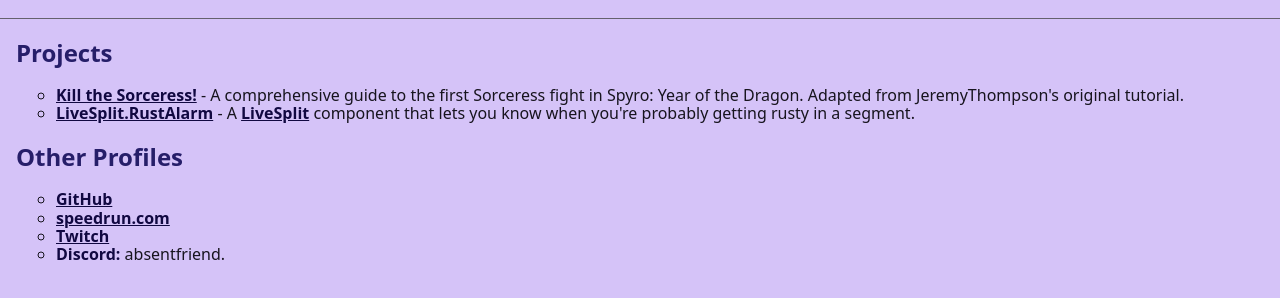
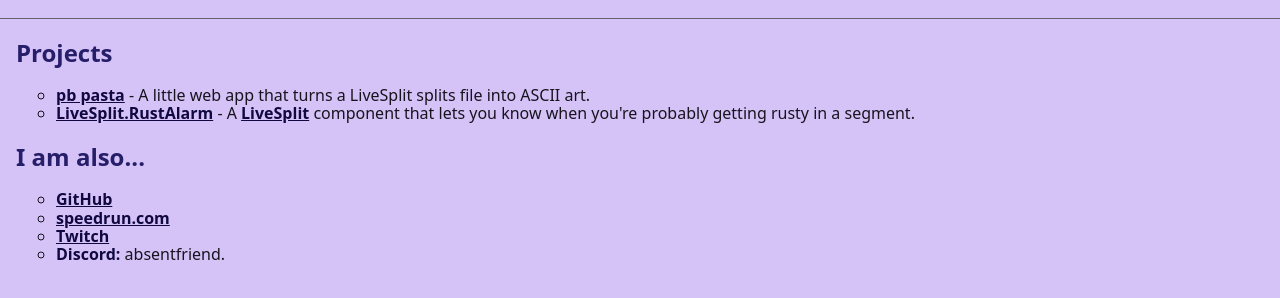
Before and after one commit to absent-friend/absent-friend.github.io, a plain HTML site: page index.html in a window 1280 px wide. Shown: the part 62-360 px from the top of the page. Drawn offline with nearby package versions, Linux system fonts and the light colour scheme.

Commit message:
add pb pasta

```diff
--- a/index.html
+++ b/index.html
@@ -51,10 +51,10 @@
     <main>
       <h2>Projects</h2>
       <ul>
-        <li><a href="/kill-the-sorceress">Kill the Sorceress!</a> - A comprehensive guide to the first Sorceress fight in Spyro: Year of the Dragon. Adapted from JeremyThompson's original tutorial.</li>
+        <li><a href="/pb-pasta">pb pasta</a> - A little web app that turns a LiveSplit splits file into ASCII art.</li>
         <li><a href="https://github.com/absent-friend/LiveSplit.RustAlarm">LiveSplit.RustAlarm</a> - A <a href="https://livesplit.org/">LiveSplit</a> component that lets you know when you're probably getting rusty in a segment.</li>
       </ul>
-      <h2>Other Profiles</h2>
+      <h2>I am also...</h2>
       <ul>
         <li><a href="https://github.com/absent-friend/">GitHub</a></li>
         <li><a href="https://www.speedrun.com/users/absentfriend">speedrun.com</a></li>
```
